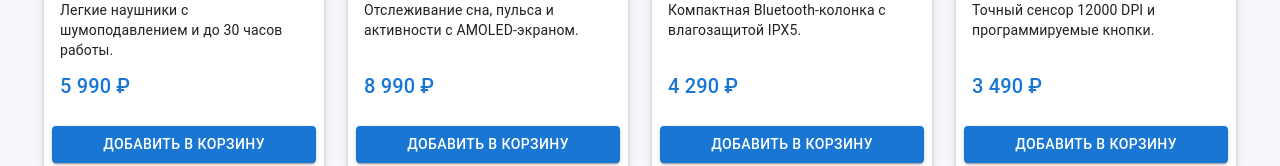
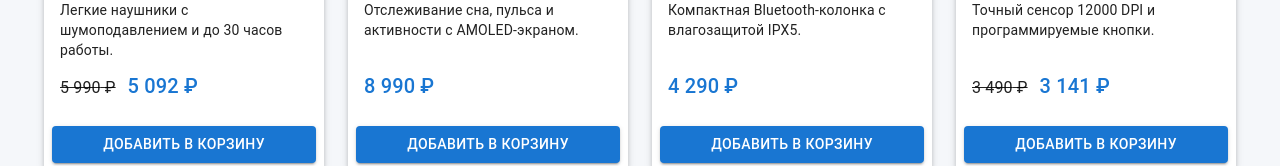
Before and after one commit to Safe-Mode-Ex/ai-project, a React (Vite) app: page / in a window 1280 px wide. Shown: the part 452-618 px from the top of the page. Built offline with nearby package versions, Linux system fonts and the light colour scheme.

Commit message:
Добавит систему скидок

```diff
--- a/src/components/Cart/Cart.jsx
+++ b/src/components/Cart/Cart.jsx
@@ -1,9 +1,10 @@
 import { Container, Paper, Table, TableBody, TableCell, TableHead, TableRow, Typography } from '@mui/material'
+import { getUnitPrice } from '../../utils/price'
 import CartItem from '../CartItem/CartItem'
 import './Cart.css'
 
 function Cart({ items, onRemoveItem, onDecreaseQuantity, onIncreaseQuantity }) {
-  const totalPrice = items.reduce((total, item) => total + item.price * item.quantity, 0)
+  const totalPrice = items.reduce((total, item) => total + getUnitPrice(item) * item.quantity, 0)
 
   return (
     <main className="cart-page">
--- a/src/components/CartItem/CartItem.css
+++ b/src/components/CartItem/CartItem.css
@@ -13,3 +13,22 @@
   text-align: center;
   font-weight: 600;
 }
+
+.cart-item__price-wrap {
+  display: inline-flex;
+  flex-direction: column;
+  align-items: flex-end;
+  gap: 2px;
+}
+
+.cart-item__price-old {
+  color: #757575;
+  text-decoration: line-through;
+  font-size: 0.8rem;
+}
+
+.cart-item__discount {
+  color: #2e7d32;
+  font-size: 0.8rem;
+  font-weight: 600;
+}
--- a/src/components/CartItem/CartItem.jsx
+++ b/src/components/CartItem/CartItem.jsx
@@ -2,16 +2,27 @@ import { IconButton, TableCell, TableRow } from '@mui/material'
 import DeleteIcon from '@mui/icons-material/Delete'
 import AddIcon from '@mui/icons-material/Add'
 import RemoveIcon from '@mui/icons-material/Remove'
+import { getUnitPrice } from '../../utils/price'
 import './CartItem.css'
 
 function CartItem({ item, onRemove, onDecreaseQuantity, onIncreaseQuantity }) {
-  const linePrice = item.price * item.quantity
+  const hasDiscount = (item.discount ?? 0) > 0
+  const unitPrice = getUnitPrice(item)
+  const linePrice = unitPrice * item.quantity
 
   return (
     <TableRow className="cart-item">
       <TableCell className="cart-item__cell">{item.name}</TableCell>
       <TableCell className="cart-item__cell" align="right">
-        {item.price.toLocaleString('ru-RU')} ₽
+        <div className="cart-item__price-wrap">
+          {hasDiscount && (
+            <span className="cart-item__price-old">
+              {item.price.toLocaleString('ru-RU')} ₽
+            </span>
+          )}
+          <span>{unitPrice.toLocaleString('ru-RU')} ₽</span>
+          {hasDiscount && <span className="cart-item__discount">-{item.discount}%</span>}
+        </div>
       </TableCell>
       <TableCell className="cart-item__cell" align="center">
         <div className="cart-item__quantity">
--- a/src/components/ProductCard/ProductCard.css
+++ b/src/components/ProductCard/ProductCard.css
@@ -27,8 +27,20 @@
   min-height: 62px;
 }
 
+.product-card__prices {
+  display: flex;
+  flex-wrap: wrap;
+  align-items: baseline;
+  gap: 8px 12px;
+  margin-top: auto;
+}
+
+.product-card .product-card__price-old {
+  text-decoration: line-through;
+}
+
 .product-card__price {
-  margin-top: auto;
+  margin-top: 0;
 }
 
 .product-card__actions {
--- a/src/components/ProductCard/ProductCard.jsx
+++ b/src/components/ProductCard/ProductCard.jsx
@@ -1,7 +1,11 @@
 import { Button, Card, CardActions, CardContent, CardMedia, Typography } from '@mui/material'
+import { getUnitPrice } from '../../utils/price'
 import './ProductCard.css'
 
 function ProductCard({ product, onAddToCart }) {
+  const hasDiscount = (product.discount ?? 0) > 0
+  const unitPrice = getUnitPrice(product)
+
   return (
     <Card className="product-card" elevation={3}>
       <CardMedia component="img" image={product.image} alt={product.name} className="product-card__image" />
@@ -12,9 +16,16 @@ function ProductCard({ product, onAddToCart }) {
         <Typography variant="body2" color="text.secondary" className="product-card__description">
           {product.description}
         </Typography>
-        <Typography variant="h6" color="primary" className="product-card__price">
-          {product.price.toLocaleString('ru-RU')} ₽
-        </Typography>
+        <div className="product-card__prices">
+          {hasDiscount && (
+            <Typography variant="body1" color="text.secondary" className="product-card__price-old">
+              {product.price.toLocaleString('ru-RU')} ₽
+            </Typography>
+          )}
+          <Typography variant="h6" color="primary" className="product-card__price">
+            {unitPrice.toLocaleString('ru-RU')} ₽
+          </Typography>
+        </div>
       </CardContent>
       <CardActions className="product-card__actions">
         <Button variant="contained" fullWidth onClick={() => onAddToCart(product)}>
--- a/src/data/products.js
+++ b/src/data/products.js
@@ -3,6 +3,7 @@ const products = [
     id: 1,
     name: 'Беспроводные наушники Sonic Air',
     price: 5990,
+    discount: 15,
     description: 'Легкие наушники с шумоподавлением и до 30 часов работы.',
     image: 'https://picsum.photos/seed/headphones/360/240',
   },
@@ -24,6 +25,7 @@ const products = [
     id: 4,
     name: 'Игровая мышь Storm Pro',
     price: 3490,
+    discount: 10,
     description: 'Точный сенсор 12000 DPI и программируемые кнопки.',
     image: 'https://picsum.photos/seed/mouse/360/240',
   },
@@ -52,6 +54,7 @@ const products = [
     id: 8,
     name: 'SSD Drive 1TB',
     price: 6790,
+    discount: 20,
     description: 'Высокая скорость чтения и записи для быстрой загрузки.',
     image: 'https://picsum.photos/seed/ssd/360/240',
   },
--- /dev/null
+++ b/src/utils/price.js
@@ -0,0 +1,9 @@
+/**
+ * Цена за единицу с учётом скидки (руб., округление до целого).
+ * @param {{ price: number, discount?: number }} product
+ */
+export function getUnitPrice(product) {
+  const discount = product.discount ?? 0
+  if (discount <= 0) return product.price
+  return Math.round(product.price * (1 - discount / 100))
+}
```
Also changed, not shown: 1 other file (tests, documents, lock files or other folders).
